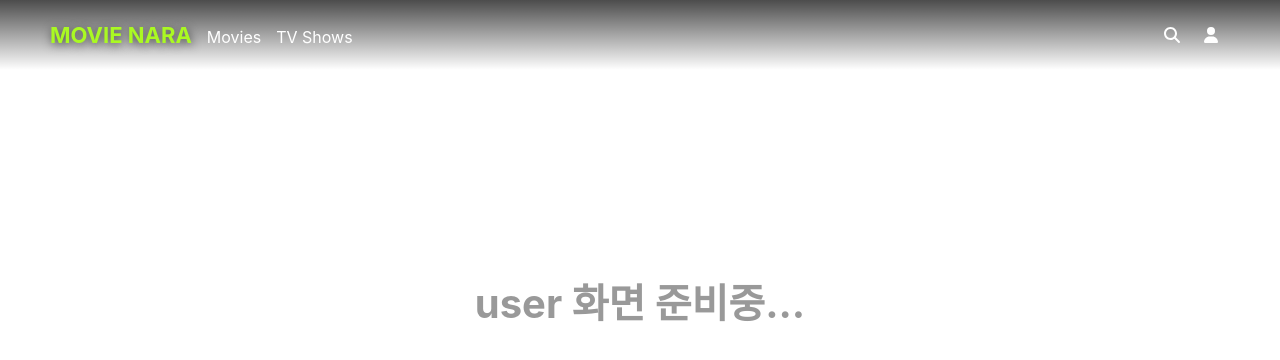
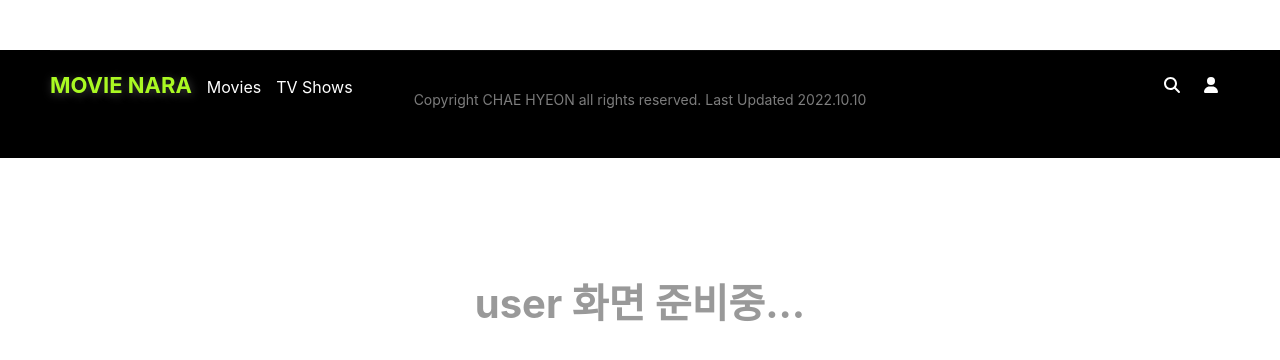
Before and after one commit to hyeon-chae/movie-nara, a React (Create React App) app: page /user in a window 1280 px wide. Shown: the top 360 px of the page. Built offline with nearby package versions, Linux system fonts and the light colour scheme.

Commit message:
add footer

```diff
--- a/src/components/Footer.js
+++ b/src/components/Footer.js
@@ -1,6 +1,12 @@
+import moment from 'moment';
+
+
 const Footer = () => {
+  const updated = '2022-10-10'
   return (
-   <div className="">Footer</div>
+   <div className="footer-area">
+    Copyright CHAE HYEON all rights reserved. Last Updated {moment(updated).format('YYYY.MM.DD')}
+  </div>
   )
 }
 
--- a/src/pages/MainLayout.js
+++ b/src/pages/MainLayout.js
@@ -9,6 +9,7 @@ import User from './User'
 import DetailPage from './DetailPage'
 import SearchPage from './SearchPage'
 import MainSearchModal from '../components/modal/MainSearchModal';
+import Footer from '../components/Footer'
 
 const MainLayout = () => {
   const [showSearchModal, setShowSearchModal] = useState(false)
@@ -47,7 +48,7 @@ const MainLayout = () => {
           isShowSearchModal={isShowSearchModal}
         ></MainSearchModal>) : ''}
       </Router>
-
+      <Footer />
     </div>
   )
 }
--- a/src/style/_common.scss
+++ b/src/style/_common.scss
@@ -188,3 +188,12 @@ select {
 .modal{
   z-index: 1000;
 }
+
+.footer-area{
+  padding: 40px 0 50px;
+  margin: 50px 50px 0;
+  text-align: center;
+  color: #999;
+  font-size: 14px;
+  border-top: 1px solid #333;
+}
```
